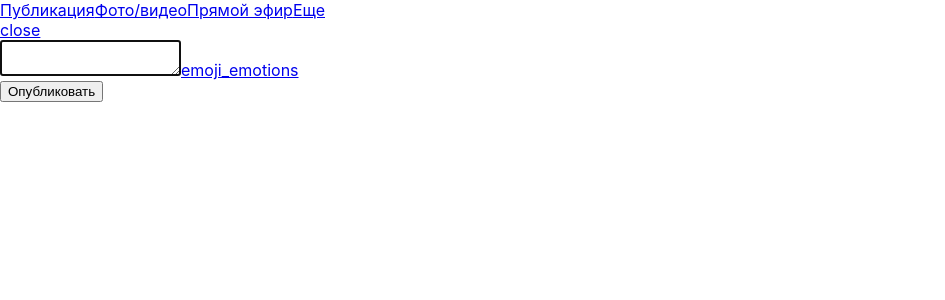
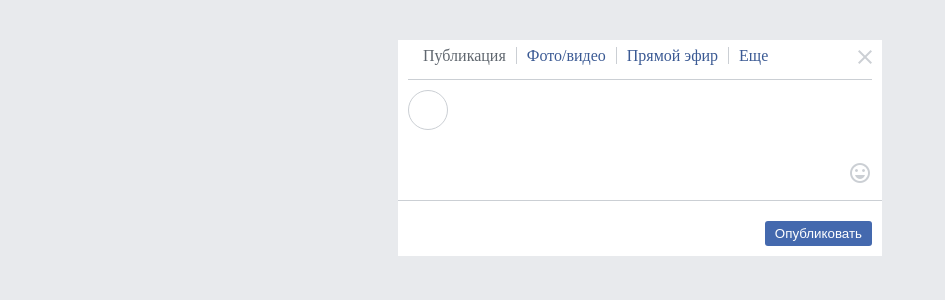
Before and after one commit to nifantyev/netology-router-crud, a React (Create React App) app: page / in a window 1280 px wide. Both pictures are taken after a click on the button "Создать пост". Shown: the top 300 px of the page, without its empty margins (0-945 px from the left). Built offline with nearby package versions, Linux system fonts and the light colour scheme; no server answers.

Commit message:
Обновил стили

```diff
--- a/src/App.css
+++ b/src/App.css
@@ -1,38 +1,212 @@
-.App {
-  text-align: center;
+@import "https://fonts.googleapis.com/icon?family=Material+Icons|Material+Icons+Outlined";
+
+:root {
+  --border-color: #cbcfd4;
+  --link-color: #60676f;
 }
 
-.App-logo {
-  height: 40vmin;
-  pointer-events: none;
+*,
+*::before,
+*::after {
+  margin: 0;
+  padding: 0;
+  box-sizing: border-box;
 }
 
-@media (prefers-reduced-motion: no-preference) {
-  .App-logo {
-    animation: App-logo-spin infinite 20s linear;
-  }
+body {
+  font-family: 'Times New Roman', Times, serif;
+  font-size: 18px;
+  background-color: #e8eaed;
 }
 
-.App-header {
-  background-color: #282c34;
-  min-height: 100vh;
-  display: flex;
-  flex-direction: column;
-  align-items: center;
-  justify-content: center;
-  font-size: calc(10px + 2vmin);
-  color: white;
+img {
+  display: block;
 }
 
-.App-link {
-  color: #61dafb;
+.page {
+  width: 500px;
+  margin: 2rem auto;
+  padding: 0.5rem;
 }
 
-@keyframes App-logo-spin {
-  from {
-    transform: rotate(0deg);
-  }
-  to {
-    transform: rotate(360deg);
-  }
+.post-wrap:not(:last-child) {
+  margin-bottom: 1rem;
 }
+
+.post {
+  background-color: #ffffff;
+}
+
+.author {
+  display: flex;
+  padding: 10px;
+  margin-bottom: 10px;
+}
+
+.author__name {
+  color: #3b5a94;
+  text-decoration: none;
+}
+
+.author__avatar {
+  width: 40px;
+  height: 40px;
+  border-radius: 50%;
+  margin-right: 10px;
+}
+
+.author__avatar-small {
+  width: 30px;
+  height: 30px;
+}
+
+.author__status {
+  display: flex;
+  color: var(--link-color);
+  font-size: 16px;
+}
+
+.post__text {
+  font-size: 1.5rem;
+  padding: 10px;
+  margin-left: 10px;
+  margin-right: 10px;
+  border-bottom: 1px solid var(--border-color);
+}
+
+.post__text-clickable {
+  cursor: pointer;
+}
+
+.reactions {
+  display: flex;
+  justify-content: space-between;
+  padding: 10px 80px;
+  border-bottom: 1px solid var(--border-color);
+}
+
+.reactions__link {
+  display: flex;
+  gap: 5px;
+  align-items: flex-start;
+  text-decoration: none;
+  color: var(--link-color);
+}
+
+.comment {
+  display: flex;
+  align-items: center;
+  position: relative;
+  padding: 10px;
+  border-bottom: 1px solid var(--border-color);
+  background-color: #ffffff;
+}
+
+.comment__input {
+  width: 100%;
+  height: 32px;
+  padding-left: 10px;
+  padding-right: 80px;
+  border-radius: 16px;
+  border-color: var(--border-color);
+}
+
+.attachments {
+  position: absolute;
+  right: 20px;
+}
+
+.attachments__link {
+  color: var(--link-color);
+}
+
+
+.create, .update, .view {
+  background-color: #ffffff;
+}
+
+.header {
+  display: flex;
+  padding: 5px;
+  margin-left: 10px;
+  margin-right: 10px;
+  background-color: #ffffff;
+  border-bottom: 1px solid var(--border-color);
+}
+
+.post-types__item {
+  font-size: 16px;
+  text-decoration: none;
+  color: #3b5a94;
+  padding: 0 10px;
+  position: relative;
+}
+
+.post-types__item:not(:last-child) {
+  border-right: 1px solid var(--border-color);
+}
+
+.post-types__item-active {
+  color: var(--link-color);
+}
+
+.close {
+  margin-left: auto;
+  color: var(--border-color);
+  transform: translateX(10px);
+}
+
+.form {
+  display: flex;
+  gap: 10px;
+  align-items: flex-end;
+  padding: 10px;
+  margin-bottom: 10px;
+  border-bottom: 1px solid var(--border-color);
+}
+
+.form__avatar {
+  align-self: flex-start;
+  width: 40px;
+  min-width: 40px;
+  height: 40px;
+  border: 1px solid var(--border-color);
+  border-radius: 50%;
+}
+
+.form__textarea {
+  width: 100%;
+  height: 100px;
+  border: none;
+  outline: none;
+  resize: none;
+}
+
+.form__smile {
+  display: block;
+  color: var(--border-color);
+}
+
+.buttons {
+  display: flex;
+  justify-content: flex-end;
+  padding: 10px;
+  margin-bottom: 1rem;
+  background-color: #ffffff;
+}
+
+.button {
+  padding: 5px 10px;
+  background-color: #4469ae;
+  color: #ffffff;
+  border: none;
+  border-radius: 3px;
+}
+
+.button-delete {
+  background-color: #b04546;
+}
+
+.button:not(:last-child) {
+  margin-right: 10px;
+}
```
